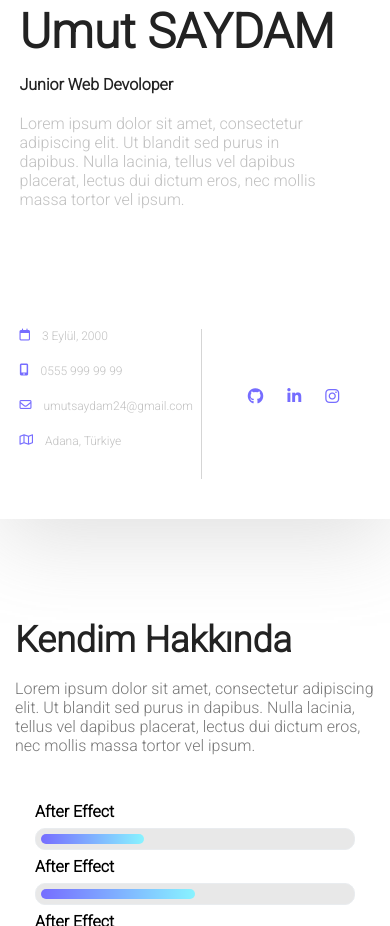
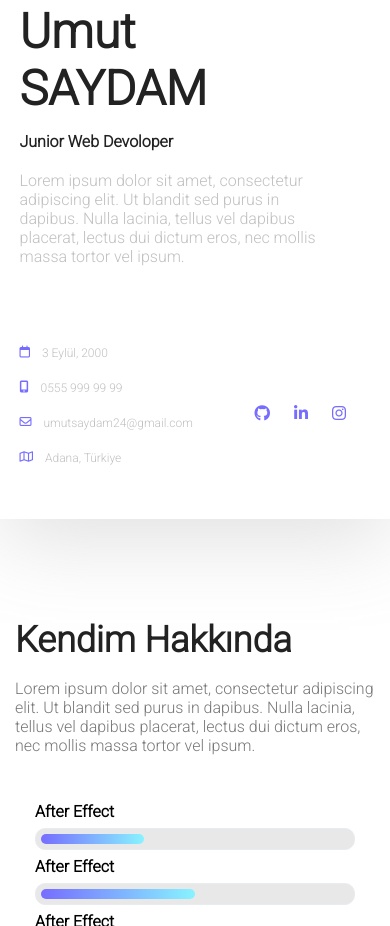
Before and after one commit to umutsaydam/portfolio, a plain HTML site: page index.html in a window 390 px wide. Shown: the part 651-1577 px from the top of the page. Drawn offline with Linux system fonts and the light colour scheme.

Commit message:
Update style.css

```diff
--- a/style.css
+++ b/style.css
@@ -168,7 +168,7 @@ html,body{
     }
 
     .banner-photo{
-        padding: 80px 0 0 23%;
+        padding: 80px 0 0 19%;
     }
 
     .banner-photo img{
@@ -181,7 +181,6 @@ html,body{
 
     .personal-text {
         height: 600px;
-        width: 400px;
         padding-left: 5%;
     }
 
@@ -197,7 +196,7 @@ html,body{
     }
 
     .my-info{
-        border-right: 1px solid rgba(34, 34, 34, 0.192);
+        border-right: 0;
     }
 
     .my-info li{
@@ -227,8 +226,8 @@ html,body{
 
     .list{
         height: 150px;
-        width: 48%;
-        margin-top: 80px;
+        width: 90%;
+        margin-top: 40px;
     }
 
     .list li{
```
